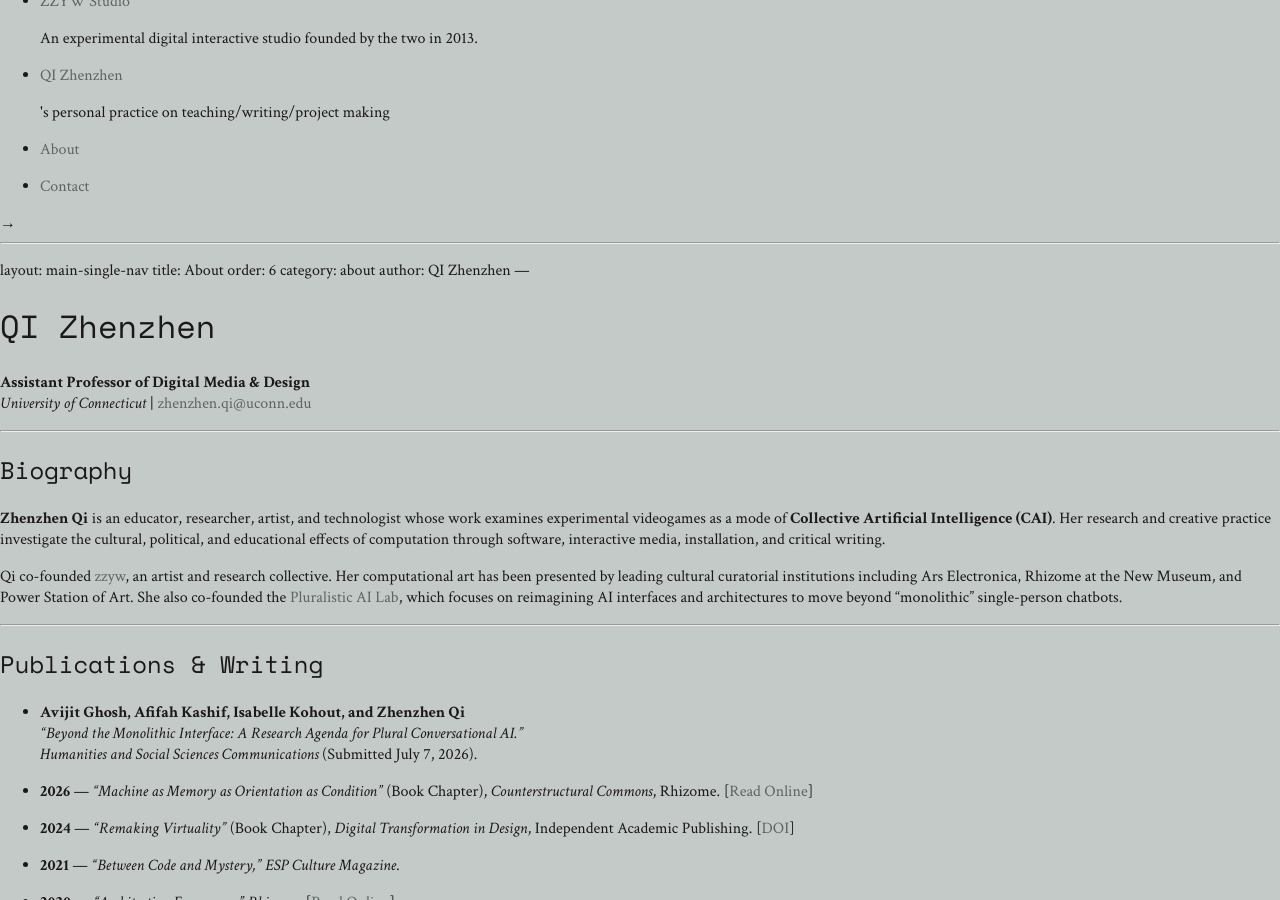
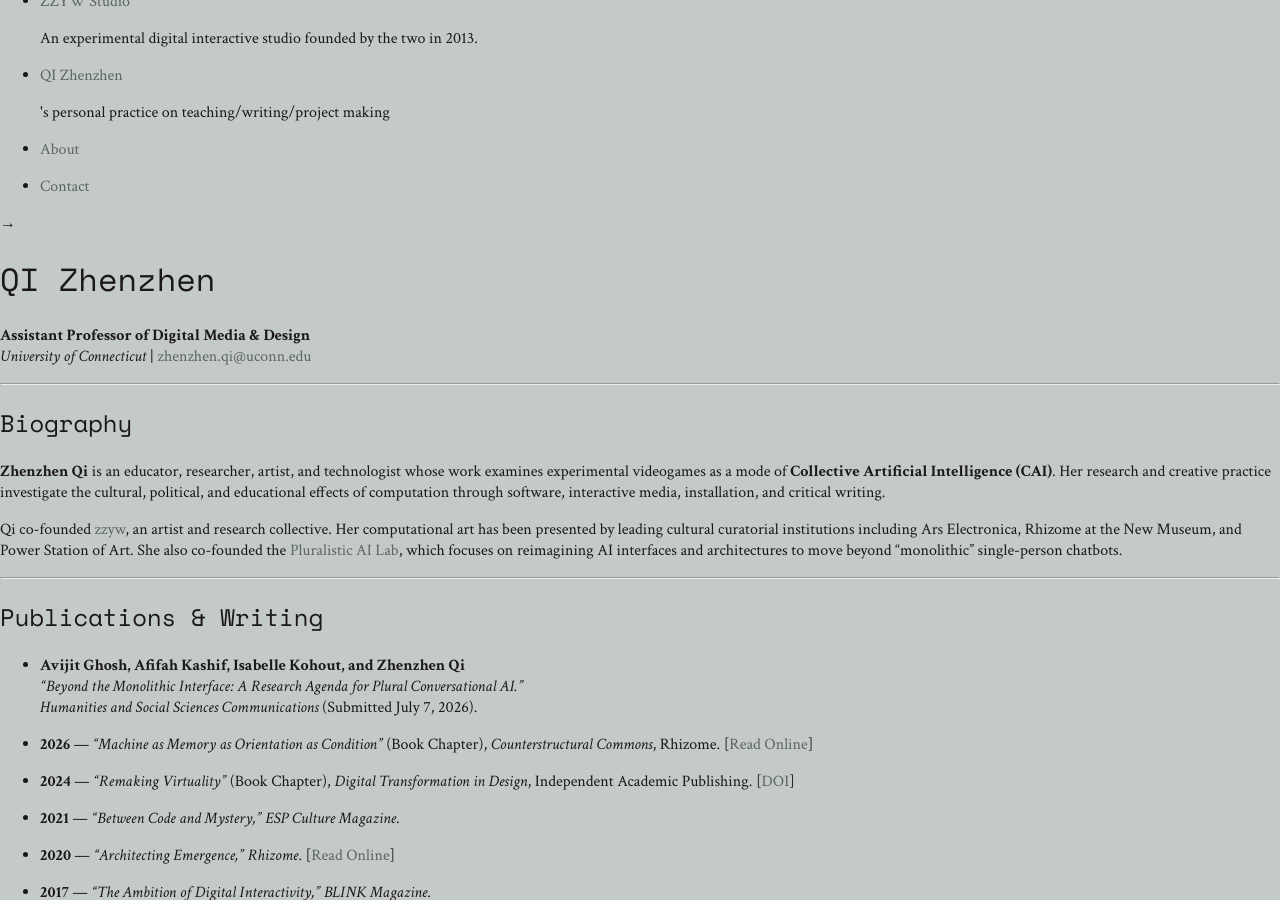
Before and after one commit to zhenzhenqi/zhenzhenqi, a Jekyll site: the page built from about.md, in a window 1280 px wide and 900 px high, scrolled down 663 px. Built offline with Jekyll 4.4.1, drawn with Linux system fonts in a browser that asks for light colours.

Commit message:
Simplify about.md by removing metadata fields
Removed layout, title, order, and author fields from about.md.

```diff
--- a/about.md
+++ b/about.md
@@ -5,14 +5,6 @@ order: 6
 category: about
 ---
 
-
----
-layout: main-single-nav
-title: About
-order: 6
-category: about
-author: QI Zhenzhen
----
 
 # QI Zhenzhen
 
```
